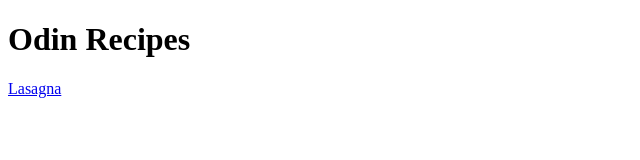
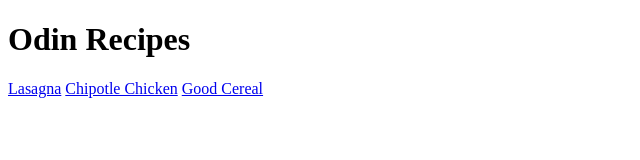
Before and after one commit to ljs294/odin-recipes, a plain HTML site: page index.html in a window 1280 px wide. Shown: the whole page, without its empty margins (0-640 px from the left). Drawn offline with Linux system fonts and the light colour scheme.

Commit message:
Add links for new recipes (cereal and chicken)

```diff
--- a/index.html
+++ b/index.html
@@ -9,5 +9,7 @@
 <body>
     <h1>Odin Recipes</h1>
     <a href="./recipes/lasagna.html">Lasagna</a>
+    <a href="./recipes/ChipotleChicken.html">Chipotle Chicken</a>
+    <a href="./recipes/bowlOfCereal.html">Good Cereal</a>
 </body>
 </html>
```
